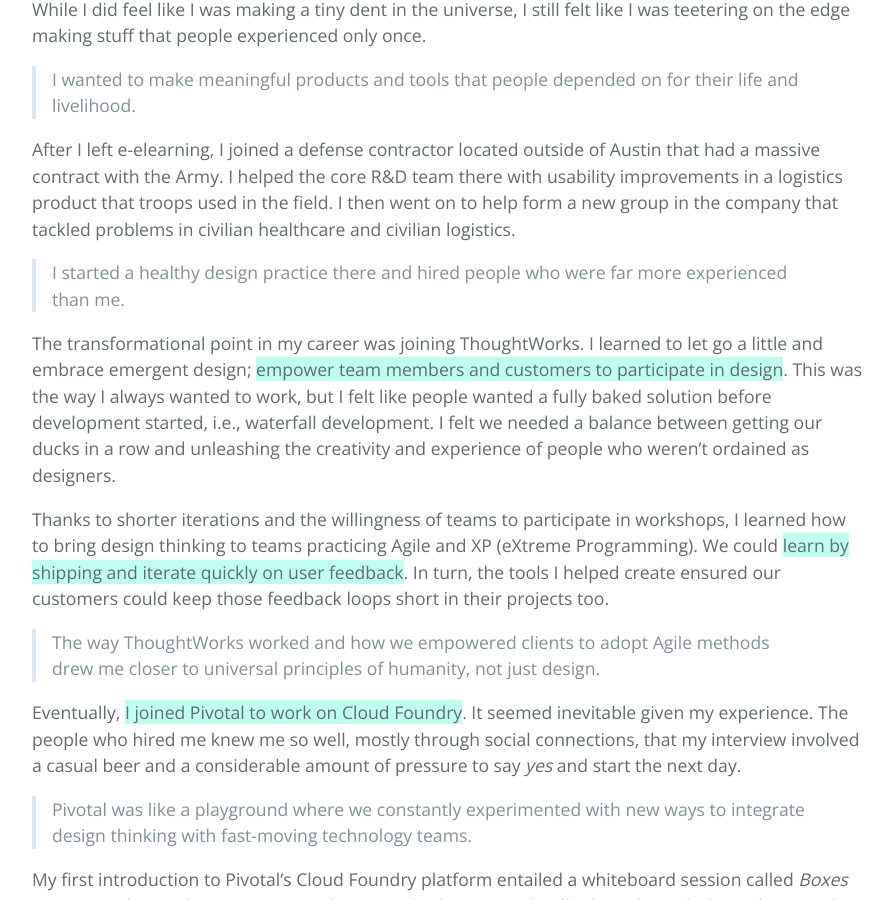
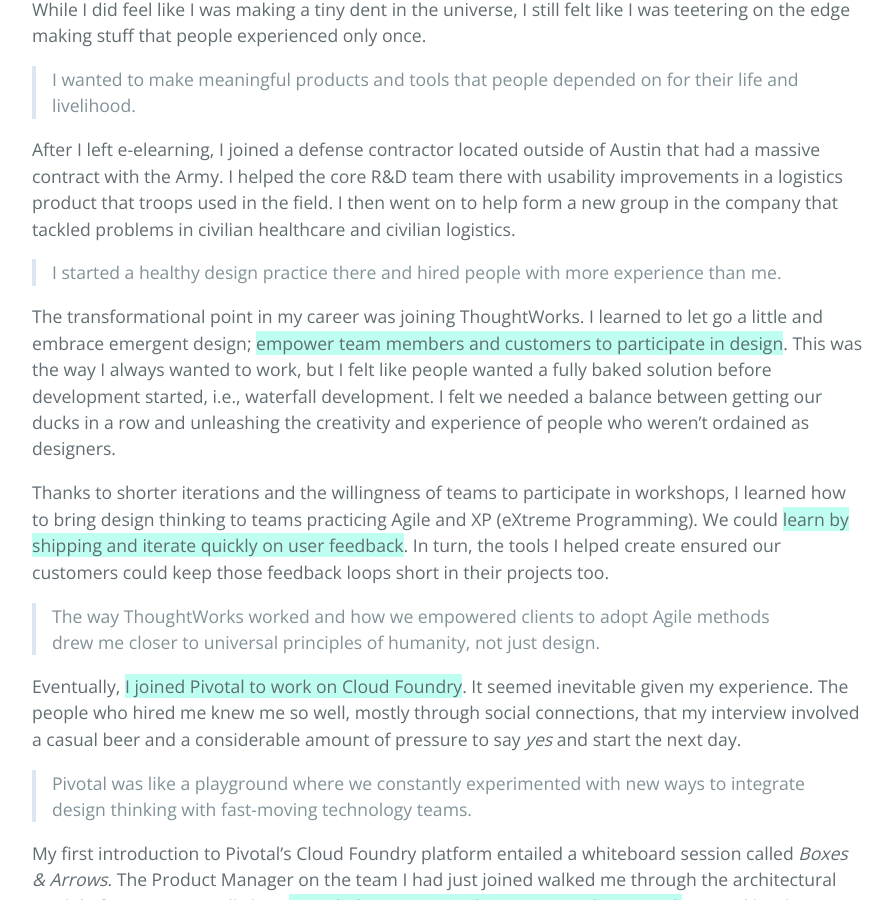
Before and after one commit to mikeylong/mikeylong.github.io, a Jekyll site: the page built from index.md, in a window 1280 px wide and 900 px high, scrolled down 4242 px. Shown: the whole window, without its empty margins (192-1085 px from the left). Built offline with Jekyll 4.4.1, drawn with Linux system fonts in a browser that asks for light colours; some web fonts are replaced.

Commit message:
my story update

```diff
--- a/_includes/my-story.md
+++ b/_includes/my-story.md
@@ -22,7 +22,7 @@ While I did feel like I was making a tiny dent in the universe, I still felt lik
 
 After I left e-elearning, I joined a defense contractor located outside of Austin that had a massive contract with the Army. I helped the core R&D team there with usability improvements in a logistics product that troops used in the field. I then went on to help form a new group in the company that tackled problems in civilian healthcare and civilian logistics.
 
-> I started a healthy design practice there and hired people who were far more experienced than me.
+> I started a healthy design practice there and hired people with more experience than me.
 
 The transformational point in my career was joining ThoughtWorks.  I learned to let go a little and embrace emergent design; **empower team members and customers to participate in design**.  This was the way I always wanted to work, but I felt like people wanted a fully baked solution before development started, i.e., waterfall development. I felt we needed a balance between getting our ducks in a row and unleashing the creativity and experience of people who weren't ordained as designers.
 
```
Also changed, not shown: 1 other file.
